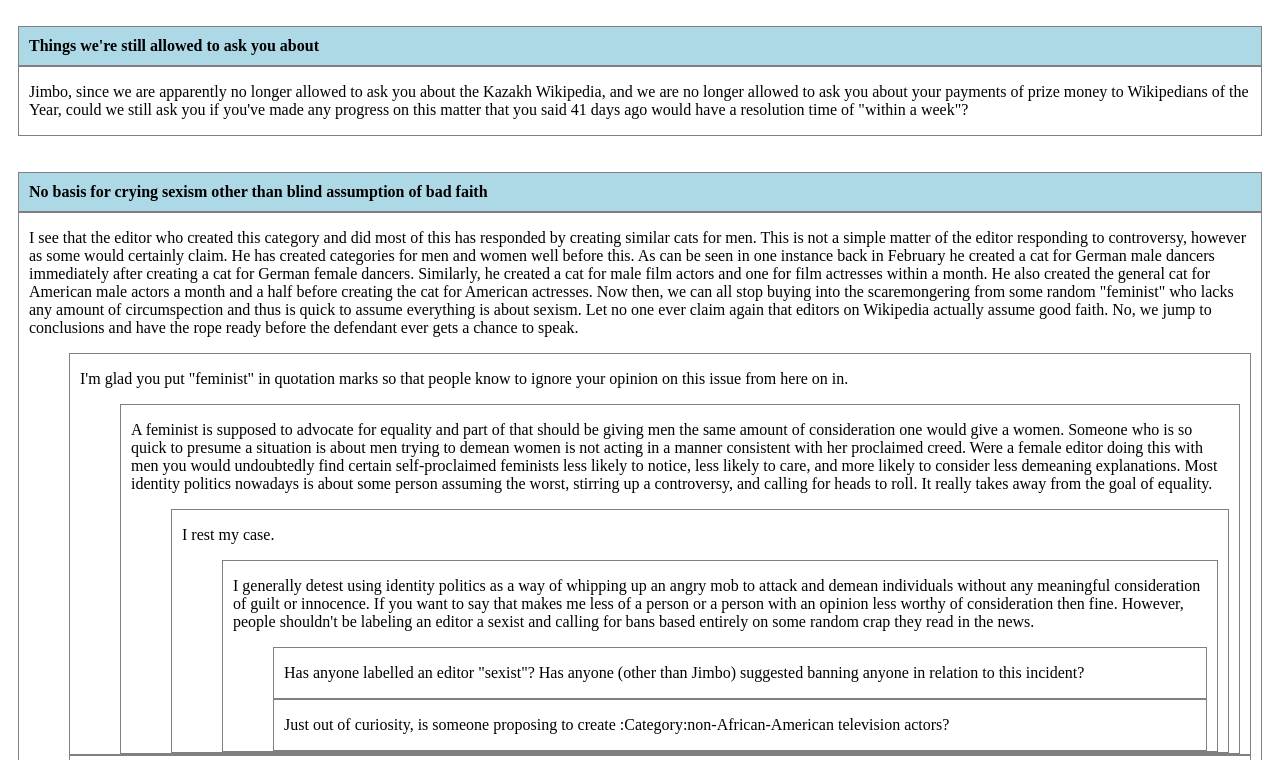
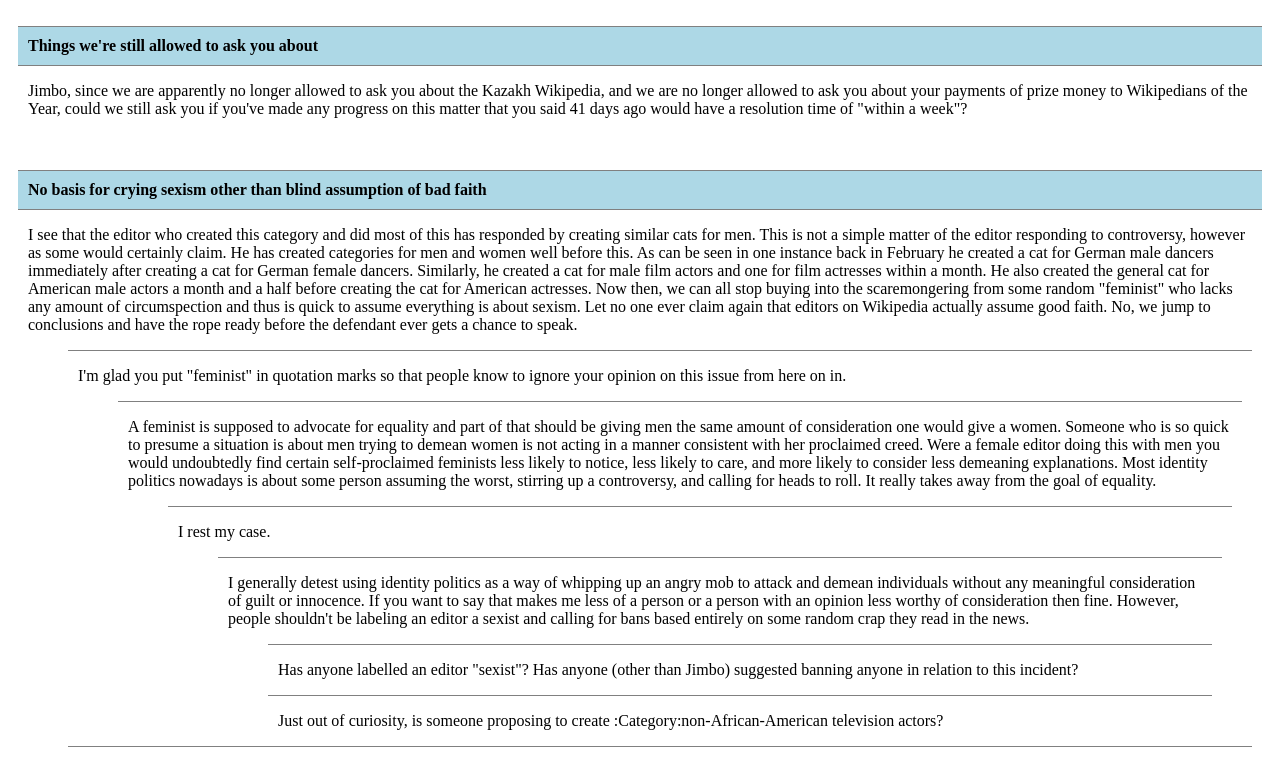
Before and after one commit to DanFan1988/wikimedia, a website: page index.html in a window 1280 px wide. Shown: the top 760 px of the page. Drawn offline with nearby package versions, Linux system fonts and the light colour scheme.

Commit message:
css update

```diff
--- a/css/main.css
+++ b/css/main.css
@@ -1,6 +1,6 @@
 li {
 	list-style: none;
-	border: 1px solid gray;
+	border-top: 1px solid gray;
 	padding: 0px 10px;
 }
 
```
